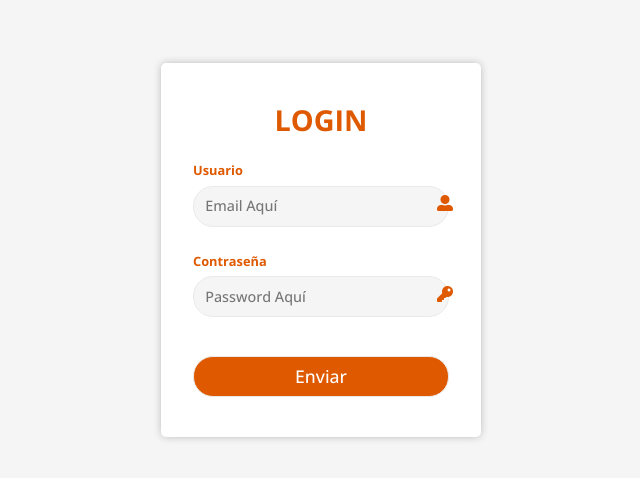
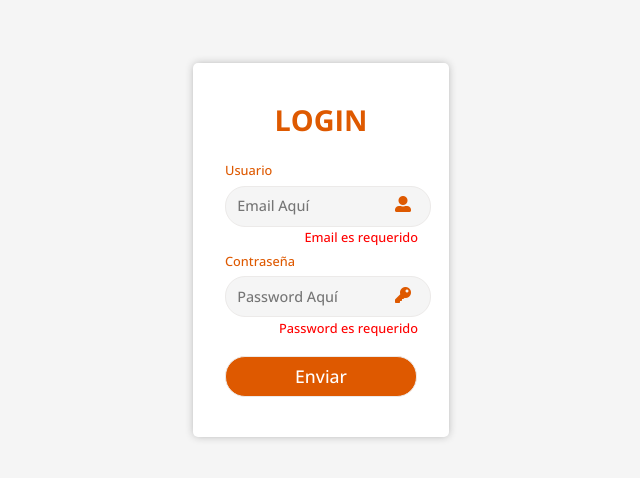
Before and after one commit to chavilla/DecasaOutlet_client, an Angular app: page /login in a window 1280 px wide. Shown: the part 150-628 px from the top of the page, without its empty margins (319-959 px from the left). Built offline with nearby package versions, Linux system fonts and the light colour scheme.

Commit message:
reactives forms implementations

```diff
--- a/src/app/app.module.ts
+++ b/src/app/app.module.ts
@@ -6,6 +6,7 @@ import { AppComponent } from './app.component';
 import { LoginComponent } from './components/login/login.component';
 import { HomeComponent } from './components/home/home.component';
 import { NavbarComponent } from './components/ui/navbar/navbar.component';
+import { FormsModule, ReactiveFormsModule } from '@angular/forms';
 
 @NgModule({
   declarations: [
@@ -16,7 +17,9 @@ import { NavbarComponent } from './components/ui/navbar/navbar.component';
   ],
   imports: [
     BrowserModule,
-    routing
+    routing,
+    FormsModule,
+    ReactiveFormsModule,
   ],
   providers: [
     appRoutingProviders
--- a/src/app/components/login/login.component.css
+++ b/src/app/components/login/login.component.css
@@ -18,7 +18,7 @@
 
 @media(min-width:768px){
     .frm-login{
-        width: 25% !important;
+        width: 20% !important;
     }
 }
 
@@ -46,8 +46,14 @@
 .input-field i{
     color: #DE5900;
     position: absolute;
-    left: 260px;
-    top: 35px;
+    left: 80%;
+    top: 52%;
+}
+
+@media(min-width:768px){
+    .input-field i {
+        left: 83%;
+    }
 }
 
 .input-field:last-of-type{
@@ -56,7 +62,7 @@
 
 .input-field label{
     font-size: .8rem;
-    font-weight: 700;
+    font-weight: 500;
     margin-bottom: .5rem;
     color: #DE5900;
 }
@@ -75,7 +81,7 @@
     box-shadow: none;
     -moz-box-shadow: none;
     -webkit-box-shadow: none;
-    border: 2px solid rgba(49,59,70,.4);
+    border: 1px solid #DE5900;
 }
 
 .input-field input[type="submit"]{
@@ -93,3 +99,11 @@
     background-color: #DE5900;
     opacity: 0.9;
 }
+
+.error {
+    color: red;
+    font-size: 0.8rem;
+    position: absolute;
+    right: 15px;
+    top: 100%;
+}
--- a/src/app/components/login/login.component.html
+++ b/src/app/components/login/login.component.html
@@ -1,15 +1,20 @@
 <div class="container-frm">
-    <form action="" class="frm-login">
+    <form class="frm-login" [formGroup]="frame" (ngSubmit)="onSubmit(frame)"  novalidate>
         <h2 class="text-center text-uppercase font-bold-openSans title text-gray">Login</h2>
         <div class="input-field">
             <i class="fas fa-user-alt"></i>
             <label for="email">Usuario</label>
-            <input type="email" id="email" placeholder="Email Aquí">
+            <input type="email" id="email" class="email" placeholder="Email Aquí" formControlName="email" autocomplete="off">
+            <div class="error" *ngIf="frame.get('email').hasError('required')">Email es requerido</div>
+            <div class="error" *ngIf="frame.get('email').hasError('email')">Email no válido</div>
         </div>
+       <!--  <div class="error" ngIf*="">Campo Requerido</div> -->
         <div class="input-field">
             <i class="fas fa-key"></i>
             <label for="password">Contraseña</label>
-            <input type="password" id="password" placeholder="Password Aquí">
+            <input type="password" id="password" class="password" placeholder="Password Aquí" formControlName="password" autocomplete="off">
+            <div class="error" *ngIf="frame.get('password').hasError('required')">Password es requerido</div>
+            <div class="error" *ngIf="frame.get('password').hasError('min')">Password debe tener al menos 8</div>
         </div>
         <div class="input-field">
             <input type="submit" value="Enviar" />
--- a/src/app/components/login/login.component.ts
+++ b/src/app/components/login/login.component.ts
@@ -1,4 +1,5 @@
 import { Component, OnInit } from '@angular/core';
+import { FormBuilder, FormGroup, Validators,  } from '@angular/forms';
 
 @Component({
   selector: 'app-login',
@@ -7,9 +8,22 @@ import { Component, OnInit } from '@angular/core';
 })
 export class LoginComponent implements OnInit {
 
-  constructor() { }
+  public frame:FormGroup;
+  public errorLoginMessage: String;
+
+  constructor(private fb: FormBuilder) { }
 
   ngOnInit(): void {
+    this.frame = this.fb.group({
+      // first: defaultValue, validators
+      email: [ '', [Validators.required, Validators.email]],
+      password: ['', [Validators.minLength(8), Validators.maxLength(16), Validators.required]],
+    });
+  }
+
+  onSubmit(frame): void {
+    console.log(frame);
+
   }
 
 }
--- a/src/index.html
+++ b/src/index.html
@@ -5,7 +5,7 @@
   <title>ProjectFronted</title>
   <base href="/">
   <meta name="viewport" content="width=device-width, initial-scale=1">
-  <link rel="icon" type="image/x-icon" href="favicon.ico">
+  <link rel="icon" type="image/x-icon" href="./assets/img/logo-outlet.png">
   <link rel="stylesheet" href="https://cdnjs.cloudflare.com/ajax/libs/normalize/8.0.1/normalize.min.css"/>
   <link rel="stylesheet" href="https://cdnjs.cloudflare.com/ajax/libs/font-awesome/5.15.1/css/all.min.css"/>
 </head>
--- a/src/styles.css
+++ b/src/styles.css
@@ -1,9 +1,5 @@
 /* You can add global styles to this file, and also import other style files */
 @import url('https://fonts.googleapis.com/css2?family=Open+Sans:wght@300;500;700&family=Roboto:wght@300;500;700&display=swap');
-
-/*
-font-family: 'Open Sans', sans-serif;
-font-family: 'Roboto', sans-serif; */
 
 /* apply a natural box layout model to all elements, but allowing components to change */
 
```
